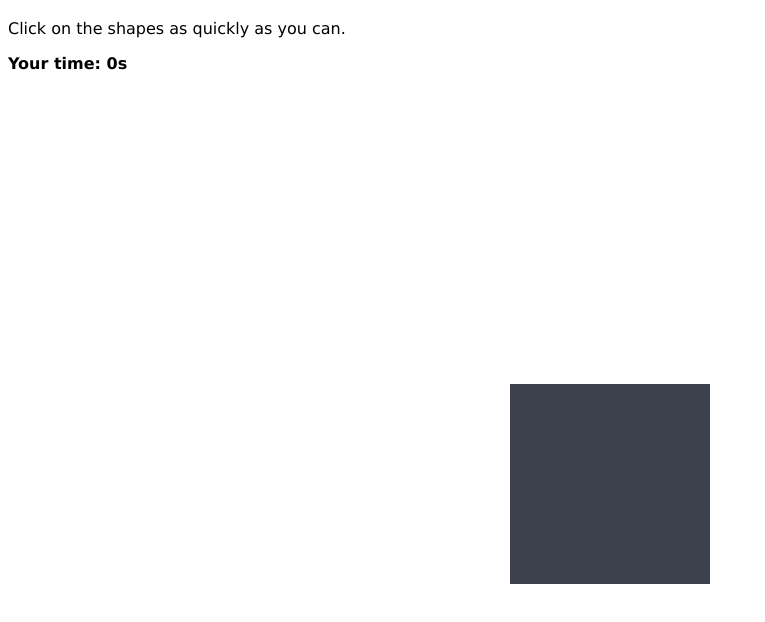
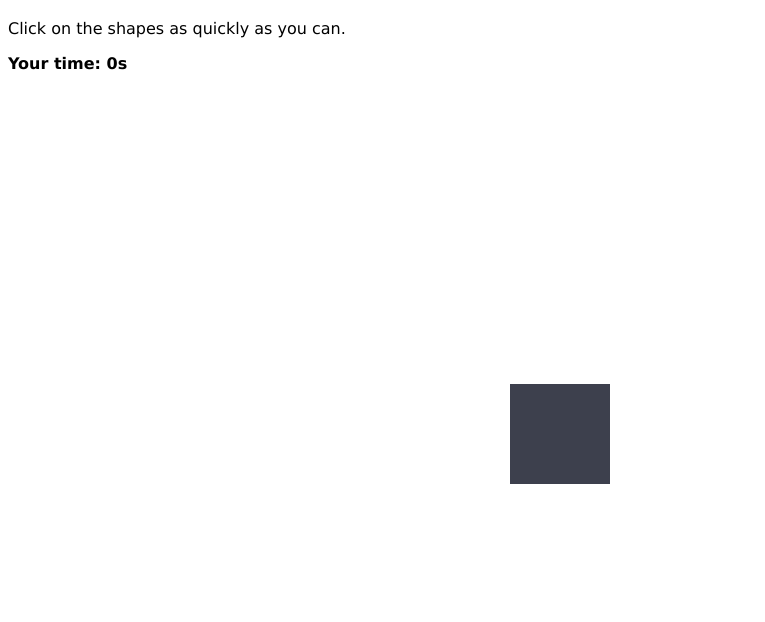
Before and after one commit to saghdaey/udemy-webdev-course, a plain HTML site: page 3_Javascript/js-challenge2/index.html in a window 1280 px wide. Shown: the part 62-684 px from the top of the page, without its empty margins (0-765 px from the left). Drawn offline with Linux system fonts and the light colour scheme.

Commit message:
made shapes smaller

```diff
--- a/3_Javascript/js-challenge2/index.html
+++ b/3_Javascript/js-challenge2/index.html
@@ -18,8 +18,8 @@
         font-weight:bold;
     }
     #box{
-        width: 200px;
-        height: 200px;
+        width: 100px;
+        height: 100px;
         background-color: blue;
         display:none;
         position: relative;
@@ -57,7 +57,7 @@
             setTimeout(function(){
                 //circle or box with equal probability
                 if(Math.random()>0.5){
-                    document.getElementById("box").style.borderRadius="100px";
+                    document.getElementById("box").style.borderRadius="60px";
                 } else {
                     document.getElementById("box").style.borderRadius="0px";
                 }
```
